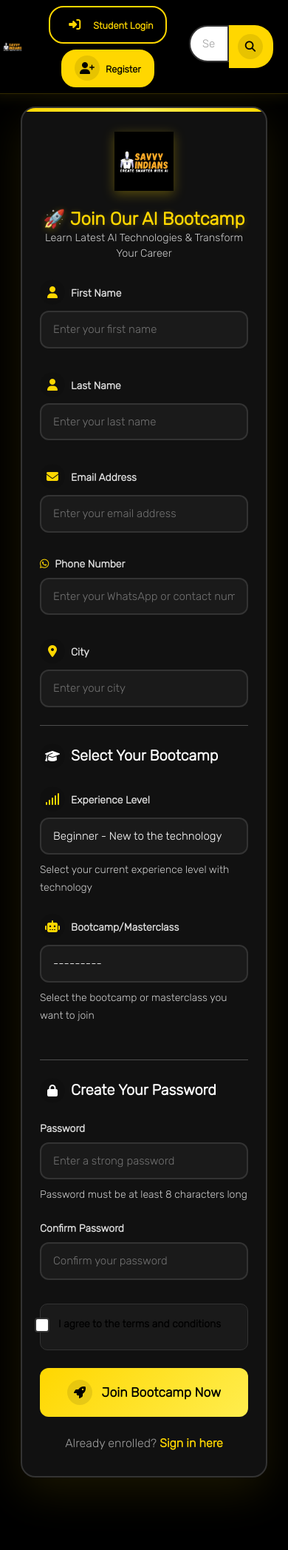
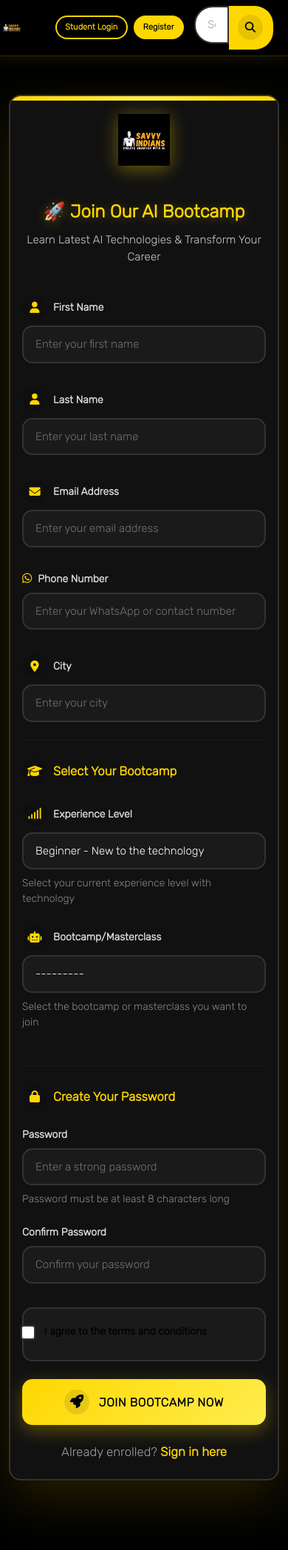
Before and after one commit to priyanshu705/Savvyindians-LMS-portal, a Django app: page /accounts/student/register/ in a window 390 px wide. Shown: the top 2095 px of the page at 74% size. Run offline with Django 3.2, Linux system fonts and the light colour scheme; data that the repository does not hold is empty; parts of the project's set-up code (start-up, migrations or seed data) failed here and were passed over; some libraries are stand-ins or nearby versions.

Commit message:
Fix login & registration pages + navbar buttons - NAVBAR: Fix Student Login and Register button layout and positioning - NAVBAR: Add proper flexbox alignment to prevent overlapping - NAVBAR: Responsive design across all breakpoints (1200px to 576px) - LOGIN PAGE: Convert to black & gold theme (matches site branding) - LOGIN PAGE: Dark form inputs with gold accents and borders - LOGIN PAGE: Improved button sizing and spacing - LOGIN PAGE: Better mobile responsiveness - REGISTRATION: Improve card positioning and layout - REGISTRATION: Optimize button sizes for better UX - REGISTRATION: Enhanced responsive design - All pages now have consistent black + gold theme

```diff
--- a/templates/accounts/student_register_bootcamp.html
+++ b/templates/accounts/student_register_bootcamp.html
@@ -6,10 +6,10 @@
 
 {% block content %}
 <!-- Registration page with global theme integration -->
-<div class="min-vh-100 py-5" style="background: var(--primary-black) !important;">
+<div class="min-vh-100 d-flex align-items-center py-5" style="background: var(--primary-black) !important;">
     <div class="container">
         <div class="row justify-content-center">
-            <div class="col-md-10 col-lg-8">
+            <div class="col-12 col-md-10 col-lg-9 col-xl-8">
                 <div class="register-card">
                     <!-- Header -->
                     <div class="register-header text-center mb-4">
@@ -189,13 +189,15 @@
 .register-card {
     background: var(--secondary-black) !important;
     backdrop-filter: blur(20px);
-    border-radius: 20px;
-    padding: 3rem;
-    box-shadow: 0 20px 60px rgba(255, 215, 0, 0.1);
+    border-radius: 24px;
+    padding: 3rem 2.5rem;
+    box-shadow: 0 25px 70px rgba(255, 215, 0, 0.15);
     border: 2px solid var(--primary-gold);
     position: relative;
     overflow: hidden;
     animation: fadeInUp 0.6s ease-out;
+    max-width: 900px;
+    margin: 0 auto;
 }
 
 .register-card::before {
@@ -204,94 +206,154 @@
     top: 0;
     left: 0;
     right: 0;
-    height: 5px;
+    height: 6px;
     background: linear-gradient(90deg, var(--primary-gold), var(--hover-gold), var(--primary-gold));
 }
 
 /* Logo and Header */
+.register-header {
+    margin-bottom: 2.5rem !important;
+}
+
 .register-logo {
-    width: 80px;
+    width: 100px;
     height: auto;
-    filter: drop-shadow(0 4px 8px rgba(255, 215, 0, 0.3));
+    filter: drop-shadow(0 4px 12px rgba(255, 215, 0, 0.4));
+    margin-bottom: 1.5rem;
 }
 
 .register-title {
     color: var(--primary-gold) !important;
     font-weight: 700;
-    font-size: 2rem;
-    margin: 0;
-    text-shadow: 0 2px 10px rgba(255, 215, 0, 0.3);
+    font-size: 2.25rem;
+    margin: 1rem 0 0.75rem 0;
+    text-shadow: 0 2px 15px rgba(255, 215, 0, 0.3);
+    line-height: 1.2;
 }
 
 .register-subtitle {
-    color: #a0a0a0;
-    font-size: 1.1rem;
+    color: #b0b0b0;
+    font-size: 1.15rem;
     margin: 0;
+    font-weight: 400;
+}
+
+/* Section Headers */
+h5 {
+    color: var(--primary-gold) !important;
+    font-size: 1.25rem;
+    font-weight: 600;
+    margin-bottom: 1.5rem !important;
+}
+
+h5 i {
+    color: var(--primary-gold);
+    margin-right: 0.5rem;
+}
+
+hr {
+    border-color: rgba(255, 215, 0, 0.2) !important;
+    margin: 2rem 0 !important;
 }
 
 /* Form Styling */
 .register-form .form-label {
     color: #e0e0e0 !important;
     font-weight: 600;
-    font-size: 0.95rem;
-    margin-bottom: 0.5rem;
+    font-size: 1rem;
+    margin-bottom: 0.625rem;
     display: block;
 }
 
 .register-form .form-label i {
     color: var(--primary-gold);
+    font-size: 0.95rem;
 }
 
 .register-form .form-control {
     border: 2px solid #333333 !important;
-    border-radius: 12px;
-    padding: 0.75rem 1rem;
-    font-size: 1rem;
+    border-radius: 14px;
+    padding: 0.875rem 1.125rem;
+    font-size: 1.05rem;
     transition: all 0.3s ease;
     background: var(--tertiary-black) !important;
     color: white !important;
+    height: auto;
+    min-height: 48px;
 }
 
 .register-form .form-control:focus {
     border-color: var(--primary-gold) !important;
-    box-shadow: 0 0 0 3px rgba(255, 215, 0, 0.1) !important;
+    box-shadow: 0 0 0 4px rgba(255, 215, 0, 0.15) !important;
     background: var(--secondary-black) !important;
+    transform: translateY(-2px);
+}
+
+.register-form .form-control::placeholder {
+    color: #666666;
 }
 
 .register-form .form-select {
     border: 2px solid #333333 !important;
-    border-radius: 12px;
-    padding: 0.75rem 1rem;
-    font-size: 1rem;
+    border-radius: 14px;
+    padding: 0.875rem 1.125rem;
+    font-size: 1.05rem;
     transition: all 0.3s ease;
     background: var(--tertiary-black) !important;
     color: white !important;
+    min-height: 48px;
+    cursor: pointer;
 }
 
 .register-form .form-select:focus {
     border-color: var(--primary-gold) !important;
-    box-shadow: 0 0 0 3px rgba(255, 215, 0, 0.1) !important;
+    box-shadow: 0 0 0 4px rgba(255, 215, 0, 0.15) !important;
     background: var(--secondary-black) !important;
+    transform: translateY(-2px);
+}
+
+.register-form .form-select option {
+    background: var(--secondary-black);
+    color: white;
+    padding: 0.5rem;
+}
+
+/* Small text */
+.form-text {
+    color: #888888 !important;
+    font-size: 0.875rem;
+    margin-top: 0.375rem;
+    display: block;
 }
 
 /* Terms Checkbox */
 .terms-check {
     background: var(--tertiary-black);
-    padding: 1rem;
-    border-radius: 10px;
-    border: 1px solid #333333;
+    padding: 1.25rem;
+    border-radius: 14px;
+    border: 2px solid #333333;
+    transition: all 0.3s ease;
+}
+
+.terms-check:hover {
+    border-color: rgba(255, 215, 0, 0.3);
 }
 
 .terms-check label {
     color: #e0e0e0;
+    font-size: 0.975rem;
+    margin-left: 0.5rem;
+    cursor: pointer;
 }
 
 .form-check-input {
-    width: 1.25rem;
-    height: 1.25rem;
-    margin-top: 0.15rem;
+    width: 1.375rem;
+    height: 1.375rem;
+    margin-top: 0.125rem;
     background-color: var(--tertiary-black);
-    border-color: var(--primary-gold);
+    border: 2px solid var(--primary-gold);
+    cursor: pointer;
+    transition: all 0.3s ease;
 }
 
 .form-check-input:checked {
@@ -299,24 +361,36 @@
     border-color: var(--primary-gold);
 }
 
+.form-check-input:focus {
+    box-shadow: 0 0 0 4px rgba(255, 215, 0, 0.15);
+}
+
 /* Register Button */
 .register-btn {
     background: linear-gradient(135deg, var(--primary-gold) 0%, var(--hover-gold) 100%);
     border: none;
-    border-radius: 12px;
+    border-radius: 14px;
     font-weight: 700;
-    font-size: 1.1rem;
+    font-size: 1.25rem;
     color: var(--primary-black) !important;
+    padding: 1rem 2rem !important;
     transition: all 0.3s ease;
     position: relative;
     overflow: hidden;
+    text-transform: uppercase;
+    letter-spacing: 0.5px;
+    box-shadow: 0 8px 25px rgba(255, 215, 0, 0.3);
 }
 
 .register-btn:hover {
-    transform: translateY(-2px);
-    box-shadow: 0 10px 30px rgba(255, 215, 0, 0.4);
+    transform: translateY(-3px);
+    box-shadow: 0 12px 35px rgba(255, 215, 0, 0.45);
     color: var(--primary-black) !important;
     background: var(--hover-gold);
+}
+
+.register-btn:active {
+    transform: translateY(-1px);
 }
 
 .register-btn::before {
@@ -334,10 +408,14 @@
     left: 100%;
 }
 
+.register-btn i {
+    font-size: 1.15rem;
+}
+
 /* Login Link */
 .login-text {
     color: #a0a0a0;
-    font-size: 1rem;
+    font-size: 1.05rem;
     margin: 0;
 }
 
@@ -345,7 +423,8 @@
     color: var(--primary-gold);
     font-weight: 600;
     text-decoration: none;
-    transition: color 0.2s ease;
+    transition: all 0.2s ease;
+    font-size: 1.05rem;
 }
 
 .login-link:hover {
@@ -353,11 +432,28 @@
     text-decoration: underline;
 }
 
+/* Error Messages */
+.invalid-feedback {
+    color: #ff6b6b !important;
+    font-size: 0.9rem;
+    margin-top: 0.375rem;
+    display: block;
+}
+
+.alert-danger {
+    background: rgba(255, 107, 107, 0.15);
+    border: 1px solid #ff6b6b;
+    border-radius: 12px;
+    color: #ff6b6b;
+    padding: 1rem 1.25rem;
+    margin-bottom: 1.5rem;
+}
+
 /* Animations */
 @keyframes fadeInUp {
     from {
         opacity: 0;
-        transform: translateY(30px);
+        transform: translateY(40px);
     }
     to {
         opacity: 1;
@@ -368,8 +464,42 @@
 /* Responsive Design */
 @media (max-width: 768px) {
     .register-card {
-        margin: 1rem;
         padding: 2rem 1.5rem;
+        border-radius: 20px;
+    }
+
+    .register-title {
+        font-size: 1.75rem;
+    }
+
+    .register-subtitle {
+        font-size: 1rem;
+    }
+
+    .register-logo {
+        width: 80px;
+    }
+
+    .register-btn {
+        font-size: 1.1rem;
+        padding: 0.875rem 1.5rem !important;
+    }
+
+    h5 {
+        font-size: 1.15rem;
+    }
+
+    .register-form .form-control,
+    .register-form .form-select {
+        font-size: 1rem;
+        padding: 0.75rem 1rem;
+    }
+}
+
+@media (max-width: 576px) {
+    .register-card {
+        padding: 1.5rem 1rem;
+        border-radius: 16px;
     }
 
     .register-title {
@@ -377,7 +507,19 @@
     }
 
     .register-subtitle {
-        font-size: 0.9rem;
+        font-size: 0.95rem;
+    }
+
+    .register-logo {
+        width: 70px;
+    }
+
+    .register-btn {
+        font-size: 1rem;
+    }
+
+    h5 {
+        font-size: 1.05rem;
     }
 }
 </style>
--- a/templates/navbar.html
+++ b/templates/navbar.html
@@ -99,6 +99,7 @@
 	padding: 0.75rem;
 	transition: all 0.3s ease;
 	cursor: pointer;
+	flex-shrink: 0;
 }
 
 .nav-wrapper .toggle-btn:hover {
@@ -107,13 +108,22 @@
 	background: #ffed4e;
 }
 
+/* Nav Wrapper Layout Fix */
+.nav-wrapper {
+	display: flex;
+	align-items: center;
+	justify-content: space-between;
+	gap: 1rem;
+	width: 100%;
+}
+
 /* Enhanced Search Bar */
 .form-header {
 	position: relative;
-	flex: 0.8;
-	max-width: 500px;
+	flex: 1;
+	max-width: 600px;
 	display: flex;
-	margin: 0 auto;
+	margin: 0 1rem;
 }
 
 .form-header input {
@@ -253,7 +263,11 @@
 
 /* Authentication Buttons */
 .auth-buttons {
+	display: flex;
 	align-items: center;
+	gap: 0.75rem;
+	flex-shrink: 0;
+	margin-left: auto;
 }
 
 .login-nav-btn {
@@ -266,6 +280,10 @@
 	font-size: 0.9rem;
 	transition: all 0.3s ease;
 	text-decoration: none;
+	white-space: nowrap;
+	display: inline-flex;
+	align-items: center;
+	gap: 0.5rem;
 }
 
 .login-nav-btn:hover {
@@ -286,6 +304,10 @@
 	font-size: 0.9rem;
 	transition: all 0.3s ease;
 	text-decoration: none;
+	white-space: nowrap;
+	display: inline-flex;
+	align-items: center;
+	gap: 0.5rem;
 }
 
 .register-nav-btn:hover {
@@ -297,15 +319,37 @@
 }
 
 /* Responsive Design */
+@media (max-width: 1200px) {
+	.form-header {
+		max-width: 400px;
+	}
+
+	.login-nav-btn,
+	.register-nav-btn {
+		padding: 0.45rem 1rem;
+		font-size: 0.85rem;
+	}
+}
+
 @media (max-width: 992px) {
 	.main-nav-menu {
 		display: none;
 	}
 
 	.form-header {
-		max-width: 400px;
+		max-width: 350px;
 		flex: 1;
-		margin: 0 1rem;
+		margin: 0 0.75rem;
+	}
+
+	.auth-buttons {
+		gap: 0.5rem;
+	}
+
+	.login-nav-btn,
+	.register-nav-btn {
+		padding: 0.4rem 0.9rem;
+		font-size: 0.8rem;
 	}
 }
 
@@ -313,7 +357,7 @@
 	.form-header {
 		flex: 1;
 		margin: 0 0.5rem;
-		max-width: none;
+		max-width: 250px;
 	}
 
 	.form-header input {
@@ -330,15 +374,18 @@
 	}
 
 	.auth-buttons {
-		flex-direction: column;
-		gap: 0.5rem !important;
+		gap: 0.4rem;
 	}
 
 	.login-nav-btn,
 	.register-nav-btn {
-		font-size: 0.8rem;
-		padding: 0.4rem 1rem;
-		white-space: nowrap;
+		font-size: 0.75rem;
+		padding: 0.4rem 0.8rem;
+	}
+
+	.login-nav-btn i,
+	.register-nav-btn i {
+		display: none;
 	}
 
 	.navbar-brand-logo img {
@@ -347,8 +394,12 @@
 }
 
 @media (max-width: 576px) {
+	.form-header {
+		max-width: 180px;
+	}
+
 	.form-header input {
-		font-size: 0.8rem;
+		font-size: 0.75rem;
 		padding: 0.5rem 0.75rem;
 	}
 
@@ -356,8 +407,22 @@
 		padding: 0.5rem 0.75rem;
 	}
 
+	.form-header button span {
+		display: none;
+	}
+
 	#top-navbar .nav-wrapper {
-		gap: 0.5rem;
+		gap: 0.4rem;
+	}
+
+	.login-nav-btn,
+	.register-nav-btn {
+		font-size: 0.7rem;
+		padding: 0.35rem 0.7rem;
+	}
+
+	.navbar-brand-logo img {
+		height: 28px;
 	}
 }
 </style>
```
Also changed, not shown: templates/accounts/student_login.html (+122 -181 lines).
